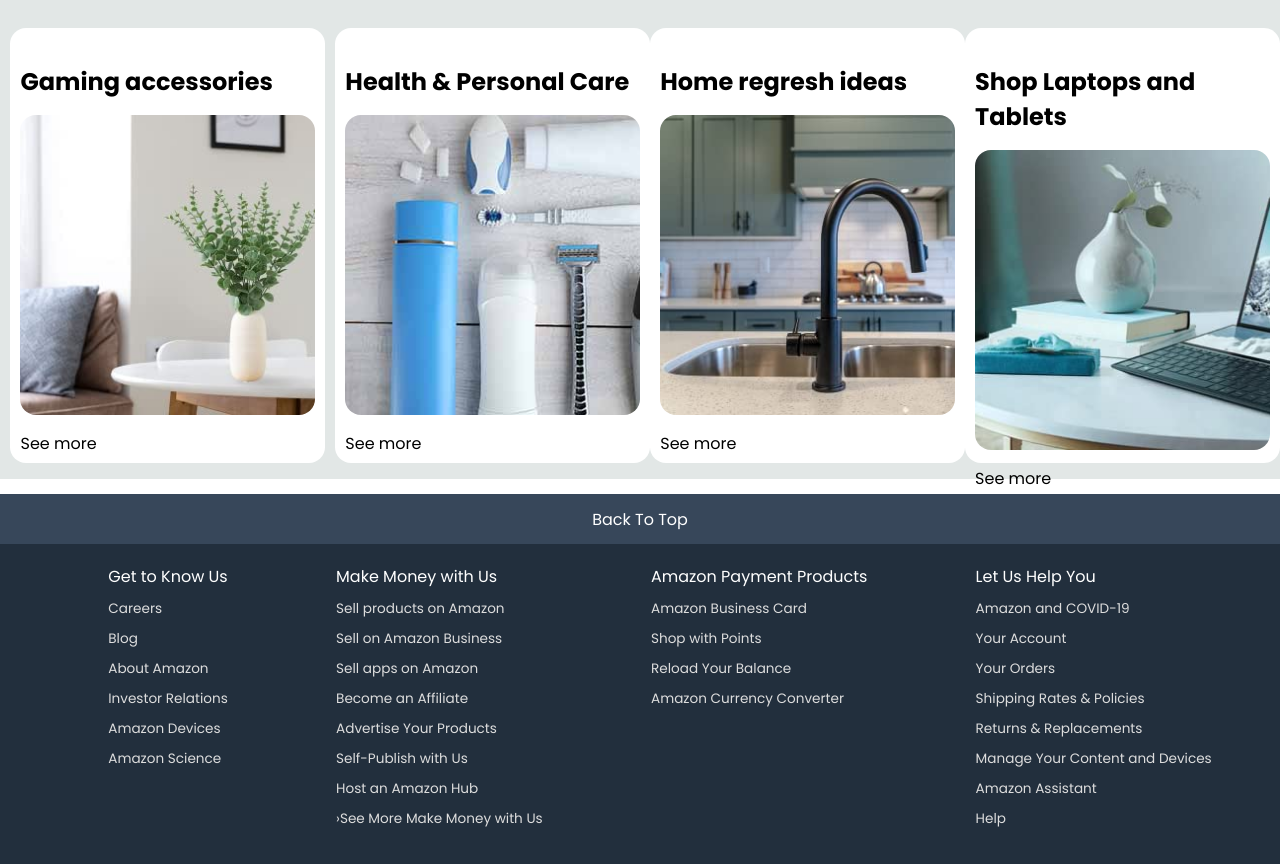
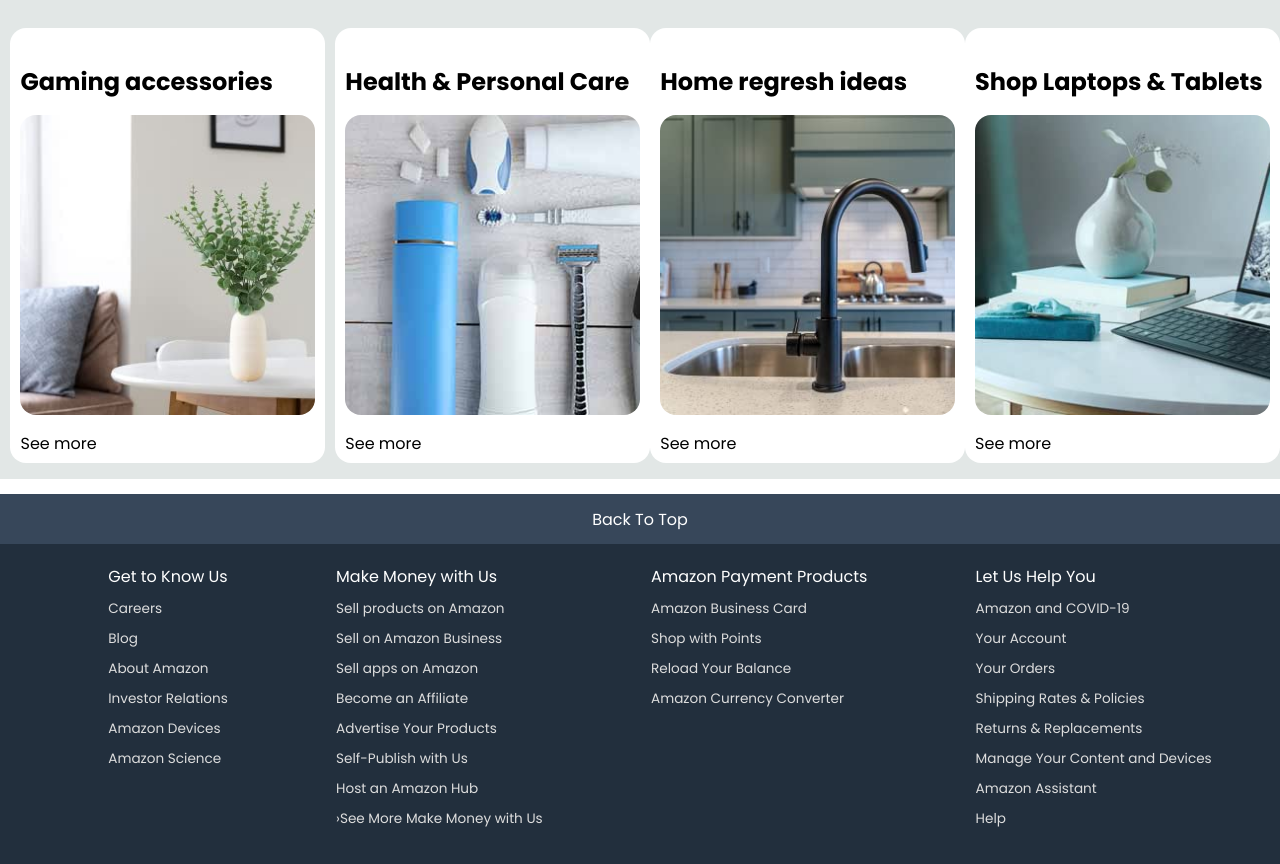
Before and after one commit to ArkitMishra1/amazonClone, a plain HTML site: page index.html in a window 1280 px wide. Shown: the part 903-1767 px from the top of the page. Drawn offline with Linux system fonts and the light colour scheme; files whose address does not match are found by name.

Commit message:
first commit

```diff
--- a/index.html
+++ b/index.html
@@ -124,7 +124,7 @@
         </div>
         <div class="box4 box">
             <div class="box1">
-                <h2>Shop Laptops and Tablets</h2>
+                <h2>Shop Laptops & Tablets</h2>
                 <div class="box1" style="background-image: url(static/images/background9.jpg);" ></div>
                 <p>See more</p>
             </div>
```
